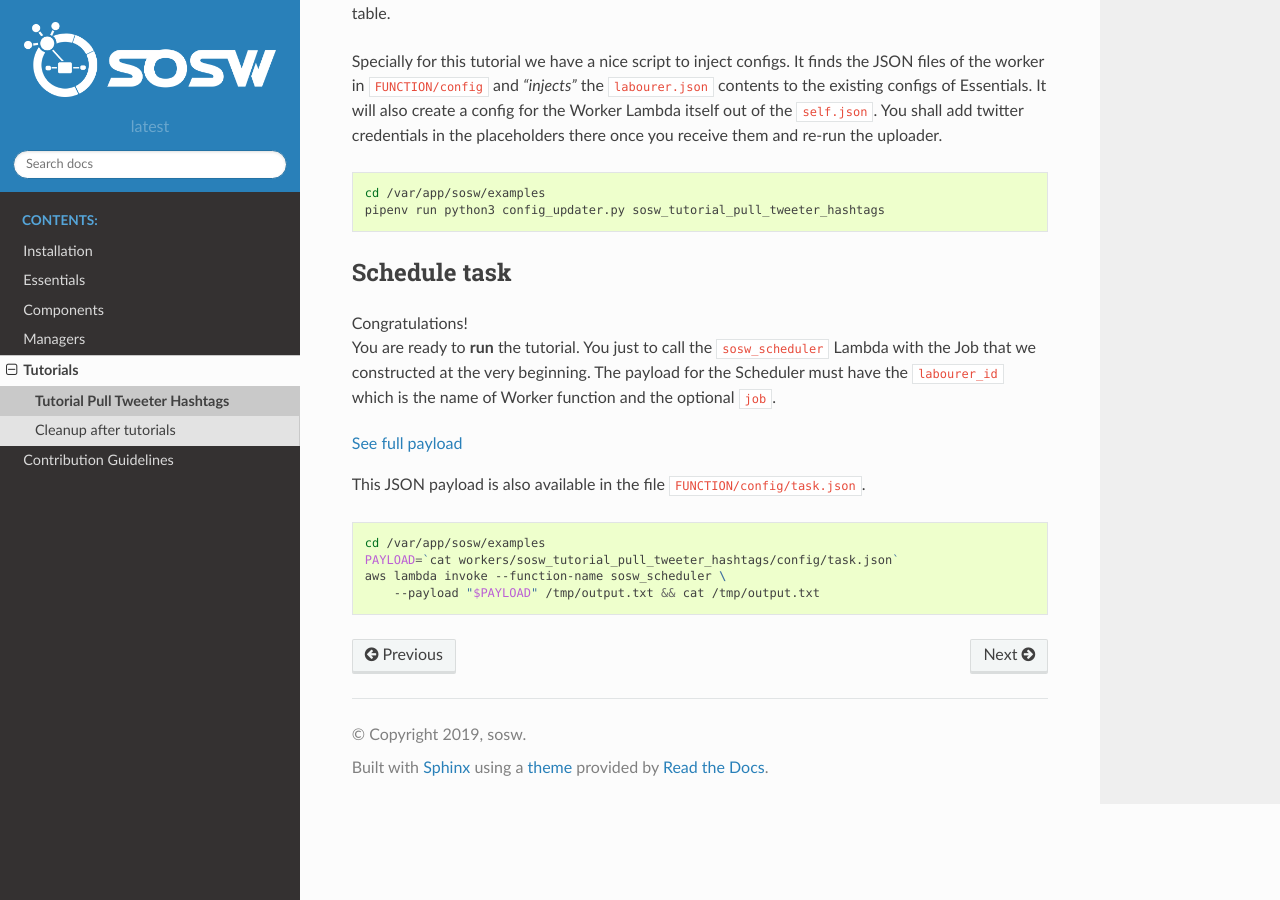
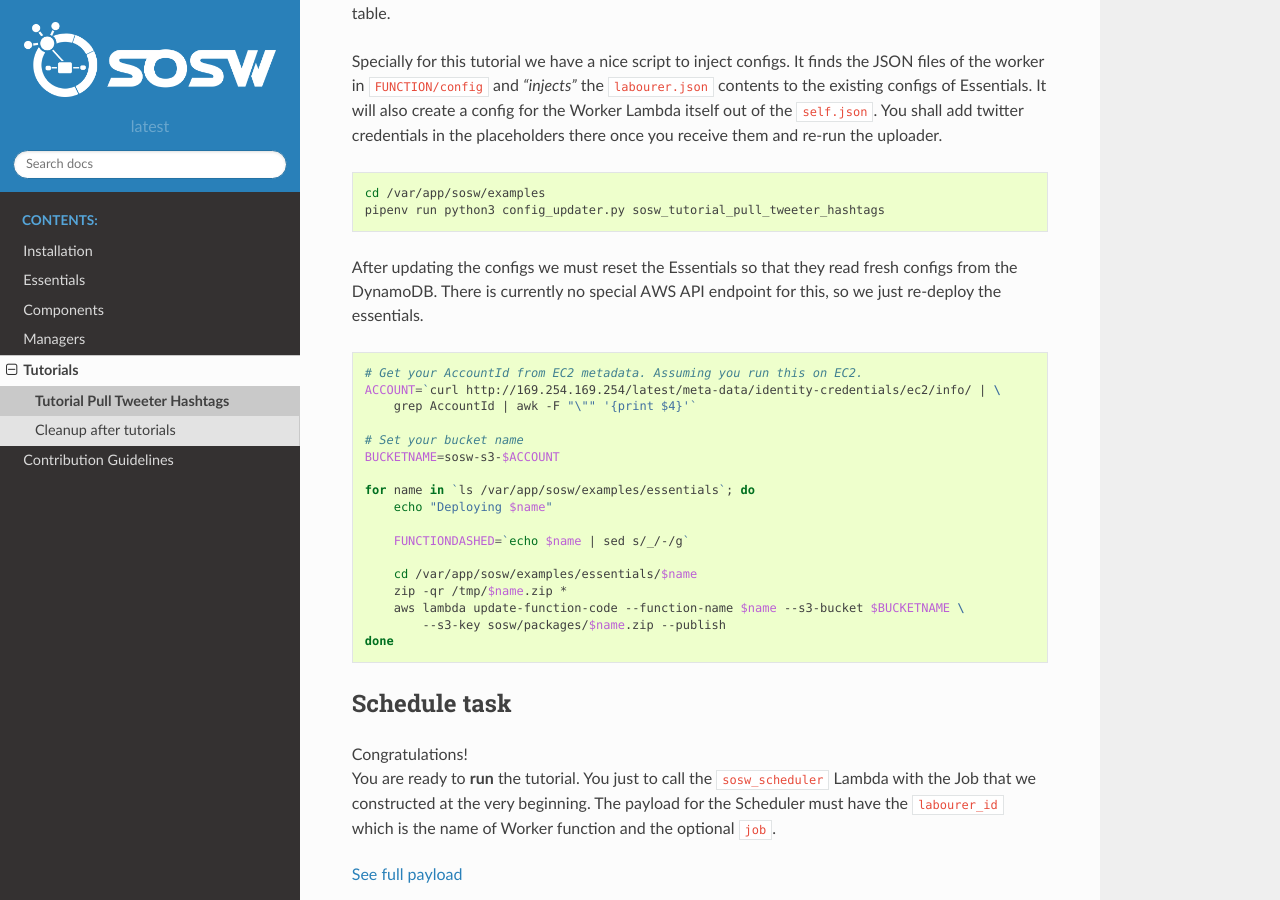
Before and after one commit to sosw/sosw, a Sphinx documentation site: the page built from docs/tutorials/sosw_tutorial_pull_tweeter_hashtags.rst, in a window 1280 px wide and 900 px high, scrolled down 2115 px. Built offline with Sphinx 7.4.7 and the Read the Docs theme 2.0.0, drawn with Linux system fonts in a browser that asks for light colours.

Commit message:
more auto configurations

```diff
--- a/docs/tutorials/sosw_tutorial_pull_tweeter_hashtags.rst
+++ b/docs/tutorials/sosw_tutorial_pull_tweeter_hashtags.rst
@@ -140,6 +140,31 @@ you receive them and re-run the uploader.
     cd /var/app/sosw/examples
     pipenv run python3 config_updater.py sosw_tutorial_pull_tweeter_hashtags
 
+After updating the configs we must reset the Essentials so that they read fresh configs from
+the DynamoDB. There is currently no special AWS API endpoint for this, so we just re-deploy
+the essentials.
+
+..  code-block:: bash
+
+    # Get your AccountId from EC2 metadata. Assuming you run this on EC2.
+    ACCOUNT=`curl http://169.254.169.254/latest/meta-data/identity-credentials/ec2/info/ | \
+        grep AccountId | awk -F "\"" '{print $4}'`
+
+    # Set your bucket name
+    BUCKETNAME=sosw-s3-$ACCOUNT
+
+    for name in `ls /var/app/sosw/examples/essentials`; do
+        echo "Deploying $name"
+
+        FUNCTIONDASHED=`echo $name | sed s/_/-/g`
+
+        cd /var/app/sosw/examples/essentials/$name
+        zip -qr /tmp/$name.zip *
+        aws lambda update-function-code --function-name $name --s3-bucket $BUCKETNAME \
+            --s3-key sosw/packages/$name.zip --publish
+    done
+
+
 Schedule task
 -------------
 | Congratulations!
```
Also changed, not shown: other parts of docs/tutorials/sosw_tutorial_pull_tweeter_hashtags.rst (+3 -0 lines), docs/installation.rst (+12 -12 lines), 4 other files.
